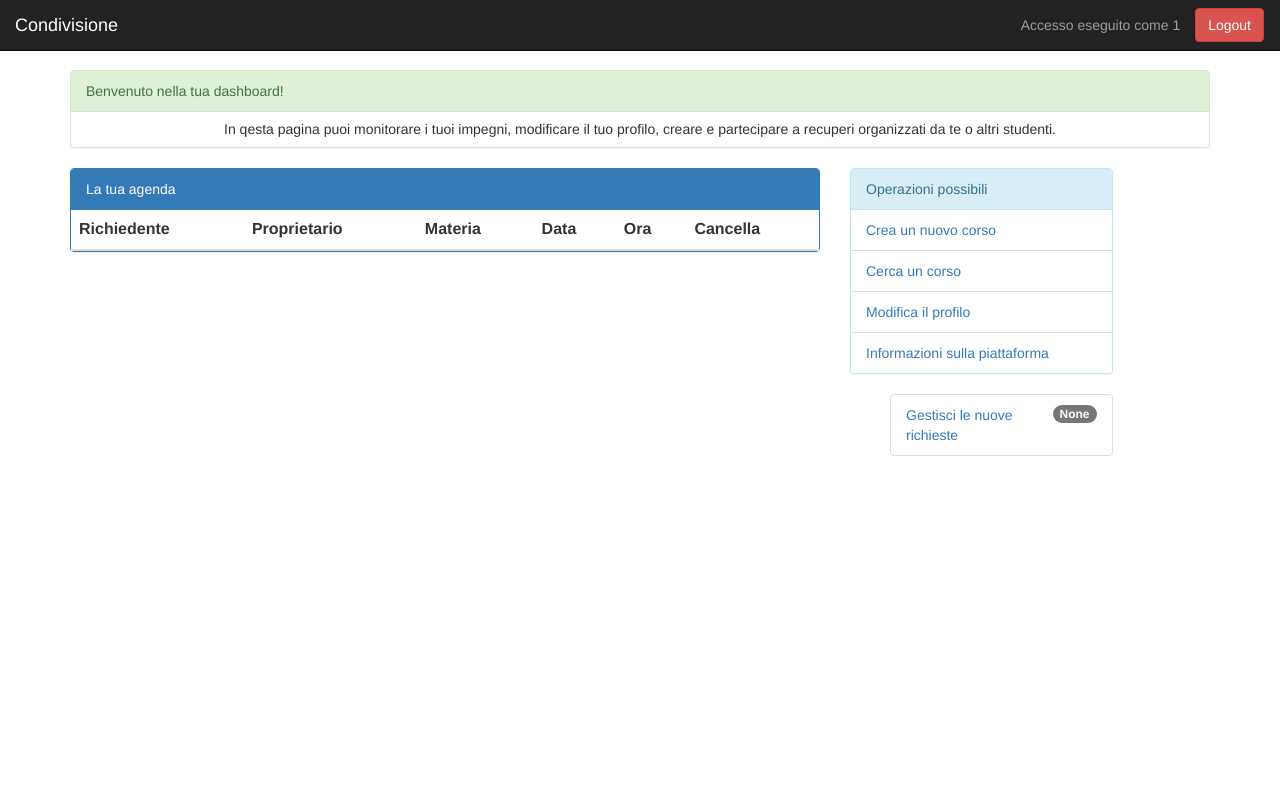
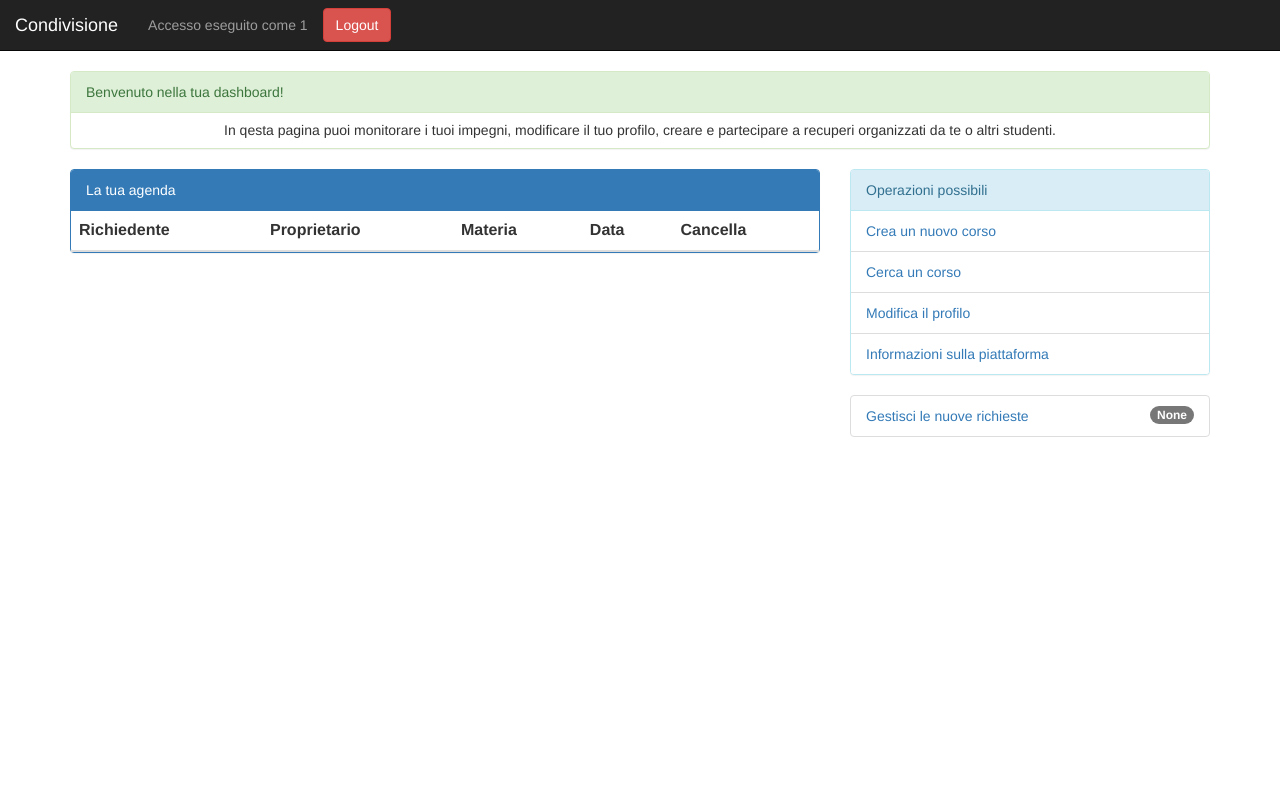
Before and after one commit to Nemesis-FT/Condivisione, a Flask app: page /dashboard in a window 1280 px wide. Run offline with Flask 2, Linux system fonts and the light colour scheme; the visitor is signed in with stand-in values (Sample User, id 1); data comes from the database, SQL or seed files in the repository; data that the repository does not hold is empty; some libraries are stand-ins or nearby versions.

Commit message:
Aggiornamento a Condivisione 1.10
- Migliorata l'interfaccia utente
- Il sito è ora compatibile con i telefoni (si spera)
- Modifiche interne al DB

```diff
--- a/dbgen.py
+++ b/dbgen.py
@@ -57,8 +57,7 @@ class Impegno(db.Model):
     propId=db.Column(db.Integer)
     nomeRich=db.Column(db.String(80))
     nomeProp=db.Column(db.String(80))
-    ora=db.Column(db.String(80))
-    data=db.Column(db.String(80))
+    data=db.Column(db.DateTime)
     status=db.Column(db.Integer)
     materia=db.Column(db.String(80))
 
@@ -67,7 +66,6 @@ class Impegno(db.Model):
         self.propId=propId
         self.nomeRich=nomeRich
         self.nomeProp=nomeProp
-        self.ora=ora
         self.data=data
         self.status=0
         self.materia=materia
--- a/server.py
+++ b/server.py
@@ -2,6 +2,7 @@ from flask import Flask, session, url_for, redirect, request, render_template, a
 from flask_sqlalchemy import SQLAlchemy
 import smtplib
 import bcrypt
+from datetime import datetime, date, time
 app = Flask(__name__)
 app.secret_key = "condivisione"
 
@@ -58,17 +59,15 @@ class Impegno(db.Model):
     propId=db.Column(db.Integer)
     nomeRich=db.Column(db.String(80))
     nomeProp=db.Column(db.String(80))
-    ora=db.Column(db.String(80))
-    data=db.Column(db.String(80))
+    data=db.Column(db.DateTime)
     status=db.Column(db.Integer)
     materia=db.Column(db.String(80))
 
-    def __init__ (self, richId, propId, nomeRich, nomeProp, ora, data, materia):
+    def __init__ (self, richId, propId, nomeRich, nomeProp, data, materia):
         self.richId=richId
         self.propId=propId
         self.nomeRich=nomeRich
         self.nomeProp=nomeProp
-        self.ora=ora
         self.data=data
         self.status=0
         self.materia=materia
@@ -111,9 +110,9 @@ def sendemail(emailUtente, kind, ora, data, nome, materia):
     if str(kind) == "1": #Hai una nuova richiesta sul sito
         msg = "L\'utente "+ nome + " ha chiesto un appuntamento il "+ data +" alle ore "+ ora +" per "+ materia + ". Per accettare o declinare, accedi al sito Condivisione."
     elif str(kind) == "2":
-        msg = "La tua richiesta di ripetizione fatta allo studente "+ nome + " per il giorno "+ data + " alle ore "+ ora + " non e\' stata accettata."
+        msg = "La tua richiesta di ripetizione fatta allo studente "+ nome + " non e\' stata accettata."
     elif str(kind) == "3":
-        msg = "La tua richiesta di ripetizione fatta allo studente "+ nome + " per il giorno "+ data + " alle ore "+ ora + " e\' stata accettata."
+        msg = "La tua richiesta di ripetizione fatta allo studente "+ nome + " e\' stata accettata."
     else:
         msg = "Qualcosa non ha funzionato. Collegati al sito per vedere cosa c\'e\' di nuovo"
     server.sendmail(sender, emailUtente, msg)
@@ -279,9 +278,15 @@ def page_corso_isc(cid):
         nomeRichiedente=richiedente.nome+" "+richiedente.cognome
         proprietario=User.query.get(corso.idProprietario)
         nomeProprietario=proprietario.nome+" "+proprietario.cognome
-        nuovoImpegno=Impegno(richiedente.uid, corso.idProprietario, nomeRichiedente, nomeProprietario, request.form['ora'], request.form['data'], corso.materia)
+        data=request.form['data']
+        dsep=data.split("/")
+        d=date(int(dsep[2]), int(dsep[1]), int(dsep[0]))
+        ora=request.form['ora']
+        osep=ora.split(":")
+        o=time(int(osep[0]), int(osep[1]))
+        nuovoImpegno=Impegno(richiedente.uid, corso.idProprietario, nomeRichiedente, nomeProprietario, datetime.combine(d, o), corso.materia)
         proprietario.notifiche+=1
-        sendemail(proprietario.username, "1", request.form['ora'], request.form['data'], nomeRichiedente, corso.materia)
+        sendemail(proprietario.username, "1", ora, data, nomeRichiedente, corso.materia)
         db.session.add(nuovoImpegno)
         db.session.commit()
         return redirect(url_for('page_corso_list'))
@@ -309,7 +314,7 @@ def page_impegno_deny(iid):
         abort(403)
     impegno = Impegno.query.get(iid)
     tizio=User.query.get(impegno.richId)
-    sendemail(tizio.username, "2", impegno.ora, impegno.data, impegno.nomeProp, " ")
+    sendemail(tizio.username, "2", impegno.data.time, impegno.data.date, impegno.nomeProp, " ")
     db.session.delete(impegno)
     db.session.commit()
     return redirect(url_for('page_richieste'))
@@ -320,7 +325,7 @@ def page_impegno_accept(iid):
         abort(403)
     impegno = Impegno.query.get(iid)
     tizio=User.query.get(impegno.richId)
-    sendemail(tizio.username, "3", impegno.ora, impegno.data, impegno.nomeProp, " ")
+    sendemail(tizio.username, "3", impegno.data.time, impegno.data.date, impegno.nomeProp, " ")
     impegno.status=1
     db.session.commit()
     return redirect(url_for('page_richieste'))
--- a/static/style.css
+++ b/static/style.css
@@ -12,8 +12,7 @@
 {
   margin-right: 16px;
 }
-
-body
-{
-  padding-top: 70px; /*Per la navbar*/
-}
+.navbar-text {
+     display: inline-block;
+     margin-right: 15px;
+ }
--- a/templates/Amministrazione/administrative_dashboard.html.j2
+++ b/templates/Amministrazione/administrative_dashboard.html.j2
@@ -1,6 +1,7 @@
 {% autoescape true %}
 <html>
   <head>
+    <meta name="viewport" content="width=device-width, initial-scale=1">
     <title>Dashboard - Gestione</title>
     <link rel="stylesheet" href="https://maxcdn.bootstrapcdn.com/bootstrap/3.3.7/css/bootstrap.min.css" integrity="sha384-BVYiiSIFeK1dGmJRAkycuHAHRg32OmUcww7on3RYdg4Va+PmSTsz/K68vbdEjh4u" crossorigin="anonymous">
     <link rel="stylesheet" href="{{css}}">
--- a/templates/Corsi/add.html.j2
+++ b/templates/Corsi/add.html.j2
@@ -2,6 +2,7 @@
 <html>
   <head>
     <title>Aggiunta corso - Condivisione</title>
+    <meta name="viewport" content="width=device-width, initial-scale=1">
     <link rel="stylesheet" href="https://maxcdn.bootstrapcdn.com/bootstrap/3.3.7/css/bootstrap.min.css" integrity="sha384-BVYiiSIFeK1dGmJRAkycuHAHRg32OmUcww7on3RYdg4Va+PmSTsz/K68vbdEjh4u" crossorigin="anonymous">
     <link rel="stylesheet" href="{{css}}">
     <link rel="shortcut icon" href="{{ url_for('static', filename='favicon.ico') }}">
--- a/templates/Corsi/list.html.j2
+++ b/templates/Corsi/list.html.j2
@@ -2,6 +2,7 @@
 <html>
   <head>
     <title>Elenco corsi - Condivisione</title>
+    <meta name="viewport" content="width=device-width, initial-scale=1">
     <link rel="stylesheet" href="https://maxcdn.bootstrapcdn.com/bootstrap/3.3.7/css/bootstrap.min.css" integrity="sha384-BVYiiSIFeK1dGmJRAkycuHAHRg32OmUcww7on3RYdg4Va+PmSTsz/K68vbdEjh4u" crossorigin="anonymous">
     <link rel="stylesheet" href="{{css}}">
     <link rel="shortcut icon" href="{{ url_for('static', filename='favicon.ico') }}">
--- a/templates/Corsi/prenota.html.j2
+++ b/templates/Corsi/prenota.html.j2
@@ -2,6 +2,7 @@
 <html>
   <head>
     <title>Prenotazione - Condivisione</title>
+    <meta name="viewport" content="width=device-width, initial-scale=1">
     <link rel="stylesheet" href="https://maxcdn.bootstrapcdn.com/bootstrap/3.3.7/css/bootstrap.min.css" integrity="sha384-BVYiiSIFeK1dGmJRAkycuHAHRg32OmUcww7on3RYdg4Va+PmSTsz/K68vbdEjh4u" crossorigin="anonymous">
     <link rel="stylesheet" href="{{css}}">
     <link rel="shortcut icon" href="{{ url_for('static', filename='favicon.ico') }}">
--- a/templates/User/add.html.j2
+++ b/templates/User/add.html.j2
@@ -1,6 +1,7 @@
 <html>
   <head>
     <title>Aggiunta utente - Condivisione</title>
+    <meta name="viewport" content="width=device-width, initial-scale=1">
     <link rel="stylesheet" href="https://maxcdn.bootstrapcdn.com/bootstrap/3.3.7/css/bootstrap.min.css" integrity="sha384-BVYiiSIFeK1dGmJRAkycuHAHRg32OmUcww7on3RYdg4Va+PmSTsz/K68vbdEjh4u" crossorigin="anonymous">
     <link rel="stylesheet" href="{{css}}">
     <link rel="shortcut icon" href="{{ url_for('static', filename='favicon.ico') }}">
--- a/templates/User/inspect.html.j2
+++ b/templates/User/inspect.html.j2
@@ -1,6 +1,7 @@
 <html>
   <head>
     <title>Informazioni Utente - Condivisione</title>
+    <meta name="viewport" content="width=device-width, initial-scale=1">
     <link rel="stylesheet" href="https://maxcdn.bootstrapcdn.com/bootstrap/3.3.7/css/bootstrap.min.css" integrity="sha384-BVYiiSIFeK1dGmJRAkycuHAHRg32OmUcww7on3RYdg4Va+PmSTsz/K68vbdEjh4u" crossorigin="anonymous">
     <link rel="stylesheet" href="{{css}}">
     <link rel="shortcut icon" href="{{ url_for('static', filename='favicon.ico') }}">
--- a/templates/User/show.html.j2
+++ b/templates/User/show.html.j2
@@ -1,6 +1,7 @@
 <html>
   <head>
     <title>Modifica utente - Condivisione</title>
+    <meta name="viewport" content="width=device-width, initial-scale=1">
     <link rel="stylesheet" href="https://maxcdn.bootstrapcdn.com/bootstrap/3.3.7/css/bootstrap.min.css" integrity="sha384-BVYiiSIFeK1dGmJRAkycuHAHRg32OmUcww7on3RYdg4Va+PmSTsz/K68vbdEjh4u" crossorigin="anonymous">
     <link rel="stylesheet" href="{{css}}">
     <link rel="shortcut icon" href="{{ url_for('static', filename='favicon.ico') }}">
--- a/templates/dashboard.html.j2
+++ b/templates/dashboard.html.j2
@@ -14,7 +14,7 @@
         <h5><center>In qesta pagina puoi monitorare i tuoi impegni, modificare il tuo profilo, creare e partecipare a recuperi organizzati da te o altri studenti.</center></h5>
       </div>
       <div class="row">
-        <div class="col-sm-8">
+        <div class="col-md-8">
           <div class="panel panel-primary">
             <div class="panel-heading"> La tua agenda </div>
             <table class="table table-hover">
@@ -24,7 +24,6 @@
                   <th>Proprietario</th>
                   <th>Materia</th>
                   <th>Data</th>
-                  <th>Ora</th>
                   <th>Cancella</th>
                 </tr>
               </thead>
@@ -35,7 +34,6 @@
                     <td><a href="/user_inspect/{{ impegno.propId }}">{{ impegno.nomeProp }}</a></td>
                     <td>{{ impegno.materia }}</td>
                     <td>{{ impegno.data }}</td>
-                  <td>{{ impegno.ora }}</td>
                     <td><a href="/impegno_del/{{ impegno.iid }}"><span class="glyphicon glyphicon-trash"></span></a></td>
                   </tr>
                 {% endif %}
@@ -43,7 +41,7 @@
             </table>
           </div>
         </div>
-        <div class="col-sm-3">
+        <div class="col-md-4">
           <div class="panel panel-info">
             <div class="panel-heading"> Operazioni possibili </div>
             <ul class="list-group">
@@ -51,8 +49,9 @@
               <li class="list-group-item"><a href="/searchlesson">Cerca un corso </a>
               <li class="list-group-item"><a href="/changepw/{{id}}">Modifica il profilo </a>
               <li class="list-group-item"><a href="/informazioni">Informazioni sulla piattaforma </a>
+            </ul>
         </div>
-        <ul class="list group">
+        <ul class="list-group">
           <li class="list-group-item">
             <span class="badge">{{notifiche}}</span>
             <a href="/richieste"> Gestisci le nuove richieste </a>
--- a/templates/informazioni.html.j2
+++ b/templates/informazioni.html.j2
@@ -2,6 +2,7 @@
 <html>
   <head>
     <title>Dashboard - Gestione</title>
+    <meta name="viewport" content="width=device-width, initial-scale=1">
     <link rel="stylesheet" href="https://maxcdn.bootstrapcdn.com/bootstrap/3.3.7/css/bootstrap.min.css" integrity="sha384-BVYiiSIFeK1dGmJRAkycuHAHRg32OmUcww7on3RYdg4Va+PmSTsz/K68vbdEjh4u" crossorigin="anonymous">
     <link rel="stylesheet" href="{{css}}">
     <link rel="shortcut icon" href="{{ url_for('static', filename='favicon.ico') }}">
--- a/templates/login.html.j2
+++ b/templates/login.html.j2
@@ -2,6 +2,7 @@
 <html>
   <head>
     <title>Login - Condivisione</title>
+    <meta name="viewport" content="width=device-width, initial-scale=1">
     <link rel="stylesheet" href="https://maxcdn.bootstrapcdn.com/bootstrap/3.3.7/css/bootstrap.min.css" integrity="sha384-BVYiiSIFeK1dGmJRAkycuHAHRg32OmUcww7on3RYdg4Va+PmSTsz/K68vbdEjh4u" crossorigin="anonymous">
     <link rel="stylesheet" href="{{css}}">
     <link rel="shortcut icon" href="{{ url_for('static', filename='favicon.ico') }}">
--- a/templates/nav.html.j2
+++ b/templates/nav.html.j2
@@ -1,19 +1,12 @@
-<nav class="navbar navbar-inverse navbar-fixed-top">
+<nav class="navbar navbar-inverse navbar-static-top">
   <div class="container-fluid">
-    <div class="navbar-header">
         <a class="navbar-brand" href="/dashboard">Condivisione</a>
-    </div>
     {% if user %}
-      <ul class="nav navbar-nav navbar-right">
         <p class="navbar-text">
           Accesso eseguito come {{user}}
         </p>
-        <a href="/" class="btn btn-danger navbar-btn btn-right">Logout</a>
-      </ul>
+        <a href="/" class="btn btn-danger navbar-btn">Logout</a>
     {% else %}
-      <ul class="nav navbar-nav">
-        </ul>
-        <ul class="nav navbar-nav navbar-right">
           <p class="navbar-text">
             Accesso non eseguito
           </p>
--- a/templates/richieste.html.j2
+++ b/templates/richieste.html.j2
@@ -2,6 +2,7 @@
 <html>
   <head>
     <title>Nuove richieste - Condivisione</title>
+    <meta name="viewport" content="width=device-width, initial-scale=1">
     <link rel="stylesheet" href="https://maxcdn.bootstrapcdn.com/bootstrap/3.3.7/css/bootstrap.min.css" integrity="sha384-BVYiiSIFeK1dGmJRAkycuHAHRg32OmUcww7on3RYdg4Va+PmSTsz/K68vbdEjh4u" crossorigin="anonymous">
     <link rel="stylesheet" href="{{css}}">
     <link rel="shortcut icon" href="{{ url_for('static', filename='favicon.ico') }}">
```
Lines whose indentation alone changed are shown as unchanged.
